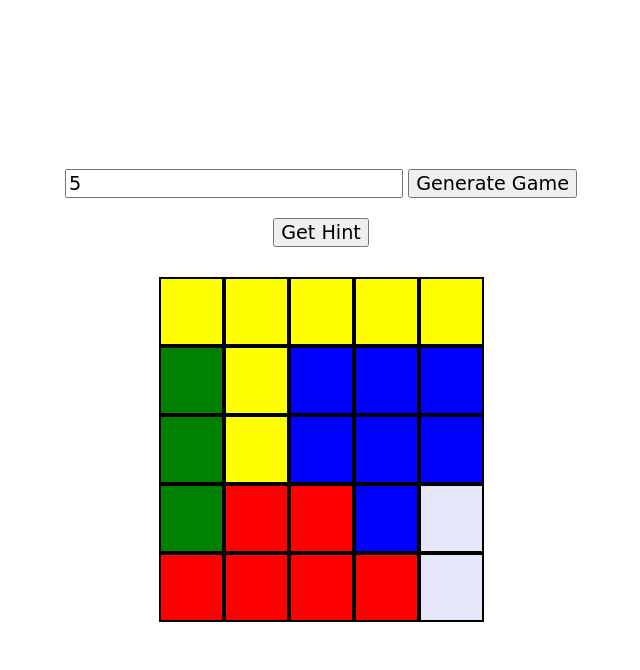
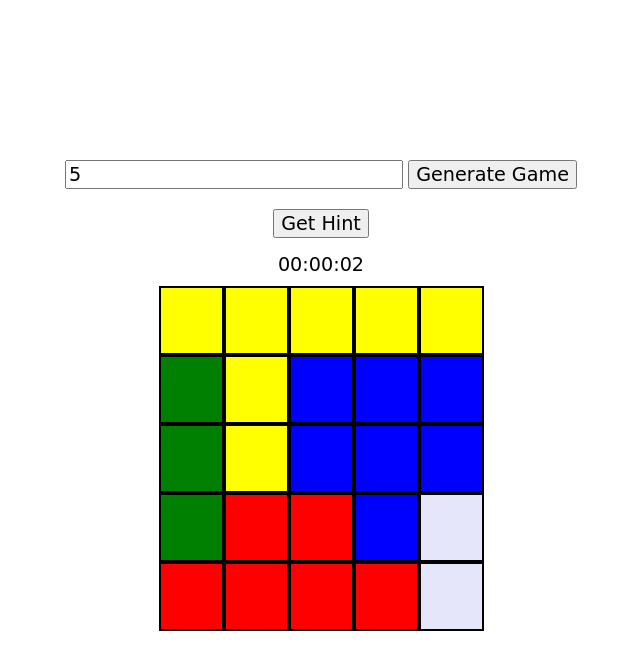
Before and after one commit to RishiPatel007/Work_Practice, a plain HTML site: page Queen_Region/index.html in a window 1280 px wide. Both pictures are taken after typing "5" into the empty fields and a click on the input "Generate Game". Shown: the whole page, without its empty margins (319-959 px from the left). Drawn offline with Linux system fonts and the light colour scheme.

Commit message:
v1.0.3 Added timer

```diff
--- a/Queen_Region/index.html
+++ b/Queen_Region/index.html
@@ -34,7 +34,7 @@
 				text-align: center;
 				font-size: 40px;
 				margin-bottom: 30px;
-				margin-top: 30px;
+				margin-top: 10px;
 			}
             .board:hover{
                 cursor:pointer;
@@ -52,7 +52,11 @@
                 display: flex;
                 flex-direction: column;
                 text-align: center;
+				margin-bottom: 15px;
             }
+			#timer{
+				font-size: larger;
+			}
 
 		</style>
 	</head>
@@ -71,6 +75,7 @@
                 <input type="submit" value="Get Hint" class="btn" id="hintButton">
             </form>
 		</div>
+		<div id="timer"></div>
 		<div class="board" id="board"></div>
 		<div class = "message" id="message"></div>
 		<script src="queen_solution.js"></script>
--- a/Queen_Region/queen_solution.js
+++ b/Queen_Region/queen_solution.js
@@ -38,6 +38,9 @@ let gridSize;
 let copyArray;
 let totalQueen = 0;
 let hintArray = [];
+let timeInSeconds = 0;
+let time = { seconds: 0, minutes: 0, hours: 0 };
+let intervalId = 0
 
 // -------------------- Game Logic: Validation Functions --------------------
 
@@ -333,10 +336,12 @@ function handleCellClick(event) {
 		}
 	}
 	if (totalQueen == gridSize) {
-		messageBox.textContent = "! Congratulation You Win !";
+		messageBox.textContent = `! Congratulation You Solved it in ${timer.textContent}!`;
+		timer.textContent = ""
 		messageBox.style.color = "green";
 		board.removeEventListener("click", handleCellClick);
 		hintButton.removeEventListener("click", handleHint);
+		clearInterval(intervalId)
 	}
 }
 
@@ -376,6 +381,8 @@ function handleUserInput() {
 function startGame() {
 	// Initializes a new game
 	resetBoard();
+
+	startTime()
 	messageBox.textContent = "";
 	gridSize = inputBox.value;
 	board.style.height = gridSize * 65 + "px";
@@ -398,6 +405,8 @@ function resetBoard() {
 	rowOccupied = new Set();
 	columnOccupied = new Set();
 	edgeOccupied = [];
+	time = { seconds: 0, minutes: 0, hours: 0 };
+	clearInterval(intervalId)
 }
 
 function updateBoard() {
@@ -422,6 +431,34 @@ function updateBoard() {
 	}
 }
 
+// -------------------- Timer Functions --------------------
+function fixTwoDigitTime(num) {
+	if (num < 10) {
+		return `0${num}`;
+	}
+	return `${num}`;
+}
+
+function updateTime() {
+	timer.textContent = `${fixTwoDigitTime(time.hours)}:${fixTwoDigitTime(
+		time.minutes
+	)}:${fixTwoDigitTime(time.seconds)}`;
+}
+
+function startTime() {
+	intervalId = setInterval(() => {
+		time.seconds++;
+		if (time.seconds == 60) {
+			time.seconds = 0;
+			time.minutes++;
+		}
+		if (time.minutes == 60) {
+			time.minutes = 0;
+			time.hours++;
+		}
+		updateTime();
+	}, 1000 * 1);
+}
 // -------------------- DOM Elements and Event Listeners --------------------
 
 let inputBox = document.querySelector("#gridSizeInput");
@@ -429,4 +466,6 @@ let gameButton = document.querySelector("#gameGenerateButton");
 let hintButton = document.querySelector("#hintButton");
 let board = document.querySelector("#board");
 let messageBox = document.querySelector("#message");
+let timer = document.querySelector("#timer");
+
 gameButton.addEventListener("click", handleUserInput);
```
